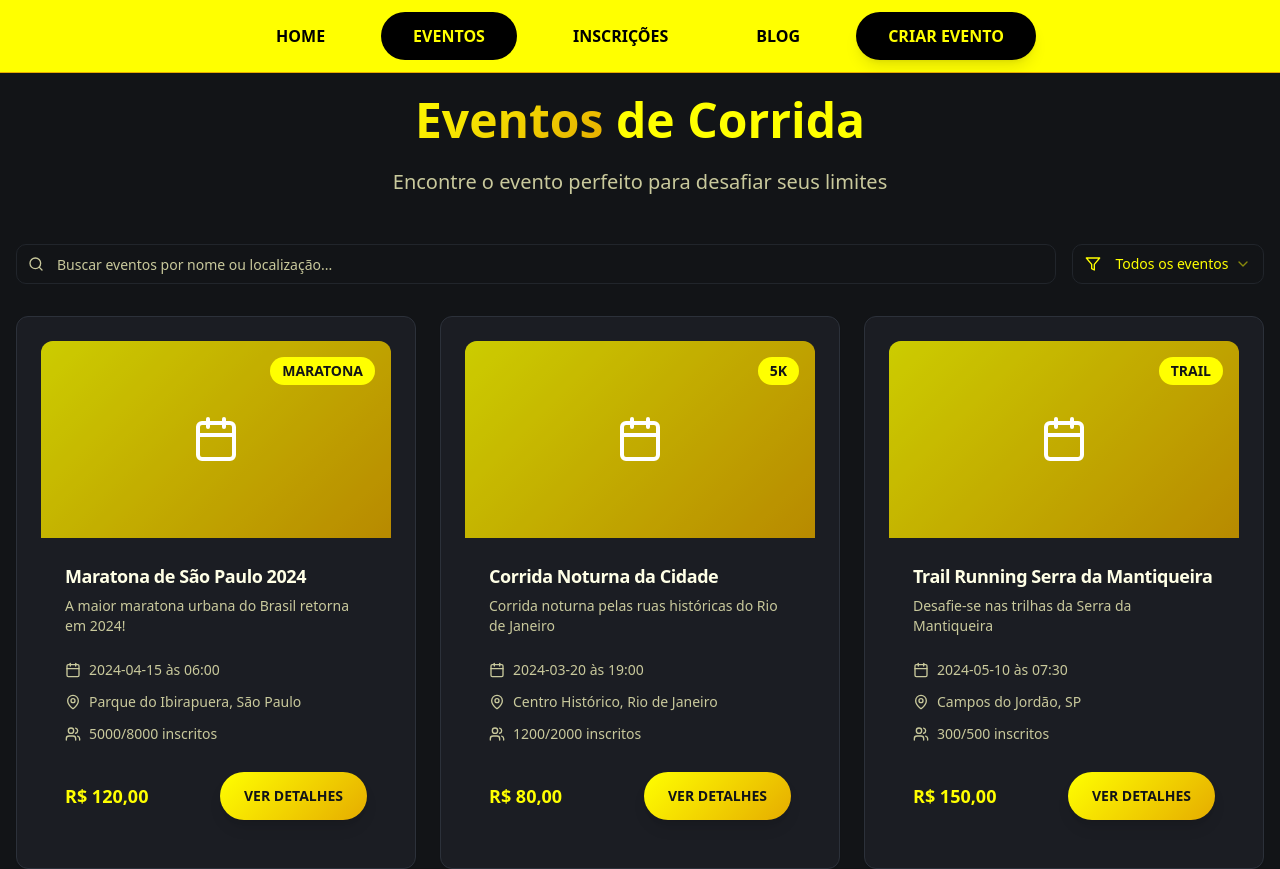
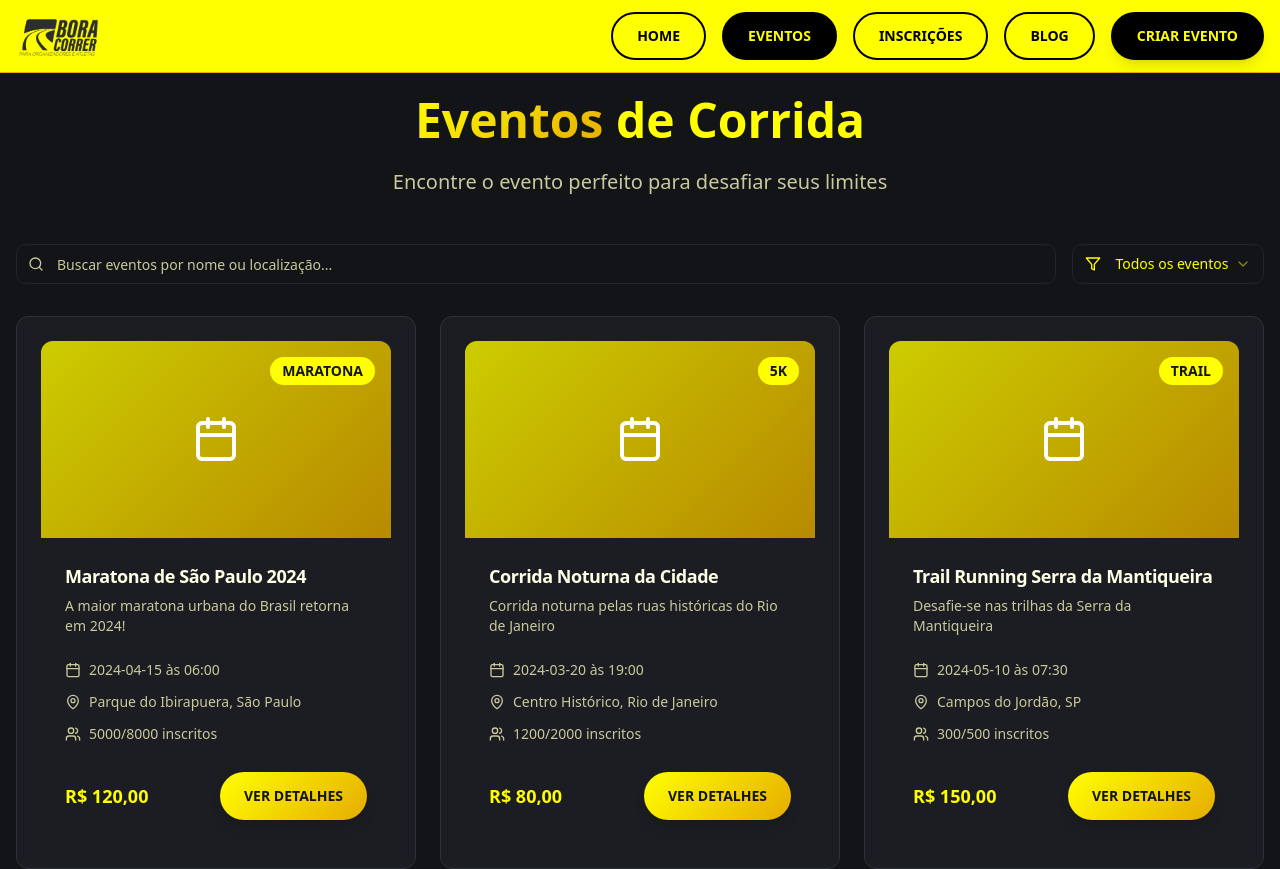
Before and after one commit to clemersonoficial/sprint-community-hub-86, a React (Vite) app: page /eventos in a window 1280 px wide. Shown: the top 869 px of the page. Built offline with nearby package versions, Linux system fonts and the light colour scheme.

Commit message:
Add logo to header and style buttons
Add the user's logo to the top-left of the header and apply a circular outline to the header buttons, matching the previous reference.

```diff
--- a/src/components/Header.tsx
+++ b/src/components/Header.tsx
@@ -40,18 +40,27 @@ const Header = () => {
   return (
     <header className="fixed top-0 w-full z-50 bg-brand-yellow border-b border-brand-yellow-dark">
       <div className="container mx-auto px-4 py-3">
-        <div className="flex items-center justify-center">
+        <div className="flex items-center justify-between">
+          {/* Logo */}
+          <div className="flex items-center">
+            <img
+              src="/lovable-uploads/ddb57b7f-f6ae-4ff0-bb89-69e7e13df9f5.png"
+              alt="Bora Correr"
+              className="h-12 w-auto"
+            />
+          </div>
+
           {/* Desktop Navigation */}
-          <nav className="hidden md:flex items-center space-x-6">
+          <nav className="hidden md:flex items-center space-x-4">
             {navigation.map(item => (
               <Button
                 key={item.name}
                 variant="ghost"
                 className={`
-                  px-8 py-2 rounded-full text-black font-bold text-base
+                  px-6 py-2 rounded-full text-black font-bold text-sm border-2 border-black
                   ${location.pathname === item.href
-                    ? 'bg-black text-brand-yellow'
-                    : 'bg-transparent text-black hover:bg-black hover:text-brand-yellow'
+                    ? 'bg-black text-brand-yellow border-black'
+                    : 'bg-transparent text-black hover:bg-black hover:text-brand-yellow border-black'
                   }
                   transition-all duration-300
                 `}
@@ -64,7 +73,7 @@ const Header = () => {
             {/* Botão CRIAR EVENTO */}
             <Button
               className="
-                px-8 py-2 rounded-full bg-black text-brand-yellow font-bold text-base
+                px-6 py-2 rounded-full bg-black text-brand-yellow font-bold text-sm border-2 border-black
                 hover:bg-gray-800 hover:text-brand-yellow
                 transition-all duration-300
               "
@@ -78,7 +87,7 @@ const Header = () => {
           <Button
             variant="ghost"
             size="icon"
-            className="md:hidden text-black hover:bg-black hover:text-brand-yellow"
+            className="md:hidden text-black hover:bg-black hover:text-brand-yellow border-2 border-black rounded-full"
             onClick={() => setIsMenuOpen(!isMenuOpen)}
           >
             {isMenuOpen ? <X className="w-6 h-6" /> : <Menu className="w-6 h-6" />}
@@ -94,7 +103,7 @@ const Header = () => {
                   key={item.name}
                   variant="ghost"
                   className="
-                    justify-center px-8 py-2 rounded-full text-black font-bold
+                    justify-center px-6 py-2 rounded-full text-black font-bold border-2 border-black
                     hover:bg-black hover:text-brand-yellow
                     transition-all duration-300
                   "
@@ -105,7 +114,7 @@ const Header = () => {
               ))}
               <Button
                 className="
-                  mt-4 px-8 py-2 rounded-full bg-black text-brand-yellow font-bold
+                  mt-4 px-6 py-2 rounded-full bg-black text-brand-yellow font-bold border-2 border-black
                   hover:bg-gray-800 hover:text-brand-yellow
                   transition-all duration-300
                 "
```
Also changed, not shown: public/lovable-uploads/ddb57b7f-f6ae-4ff0-bb89-69e7e13df9f5.png (added).
